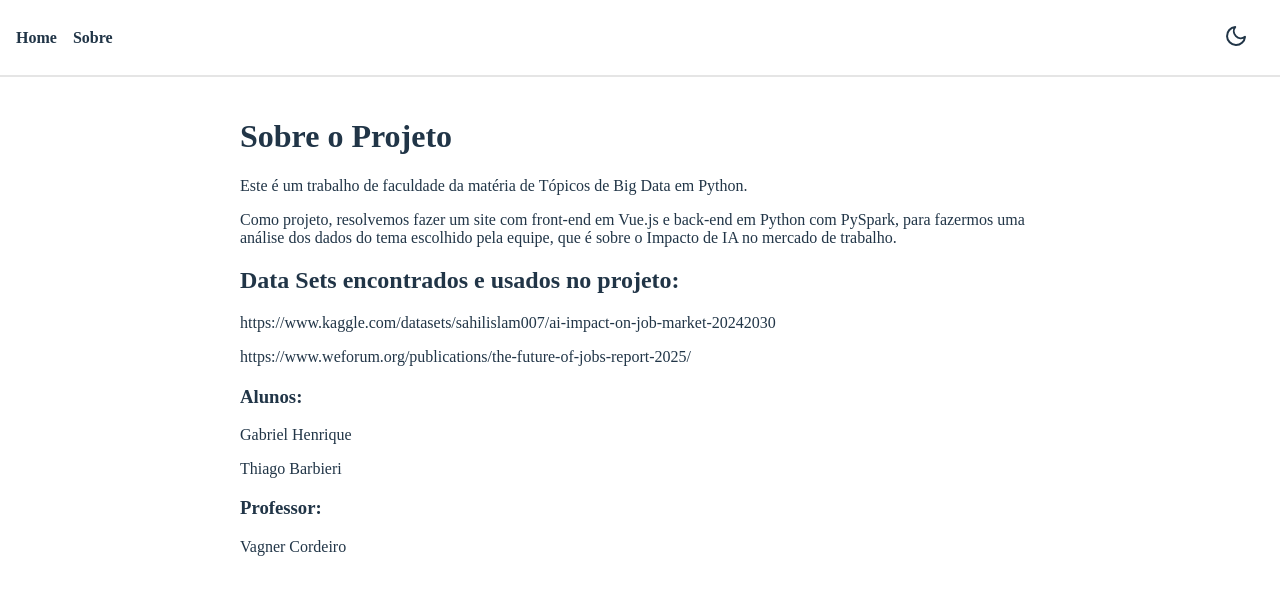
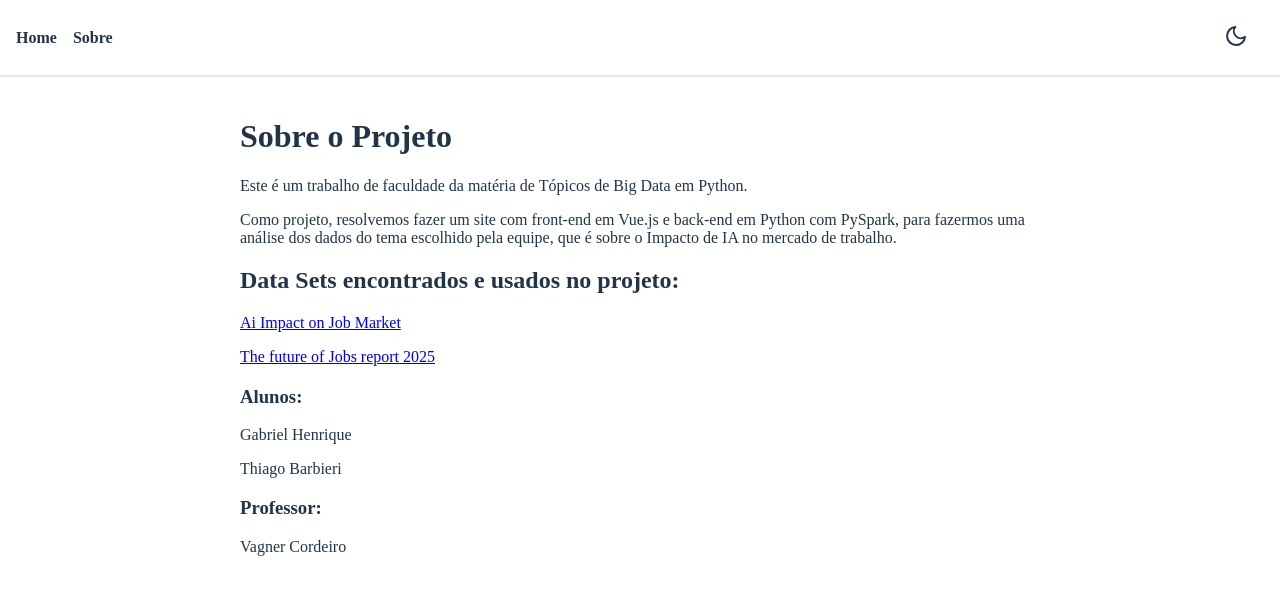
Before and after one commit to akyua/ai-job-impact, a Vue app in the folder front/: page /sobre in a window 1280 px wide. Shown: the top 594 px of the page. Built offline with nearby package versions, Linux system fonts and the light colour scheme.

Commit message:
put text in the link page

```diff
--- a/front/src/views/AboutView.vue
+++ b/front/src/views/AboutView.vue
@@ -5,8 +5,8 @@
     <p>Como projeto, resolvemos fazer um site com front-end em Vue.js e back-end em Python com PySpark, para fazermos uma análise dos dados do tema escolhido pela equipe, que é sobre o Impacto de IA no mercado de trabalho.</p>
 
     <h2>Data Sets encontrados e usados no projeto:</h2>
-    <p>https://www.kaggle.com/datasets/sahilislam007/ai-impact-on-job-market-20242030</p>
-    <p>https://www.weforum.org/publications/the-future-of-jobs-report-2025/</p>
+    <p><a href="https://www.kaggle.com/datasets/sahilislam007/ai-impact-on-job-market-20242030" target="_blank">Ai Impact on Job Market</a></p>
+    <p><a href="https://www.weforum.org/publications/the-future-of-jobs-report-2025/" target="_blank">The future of Jobs report 2025</a></p>
 
     <div class="alunos">
       <h3>Alunos:</h3>
```
